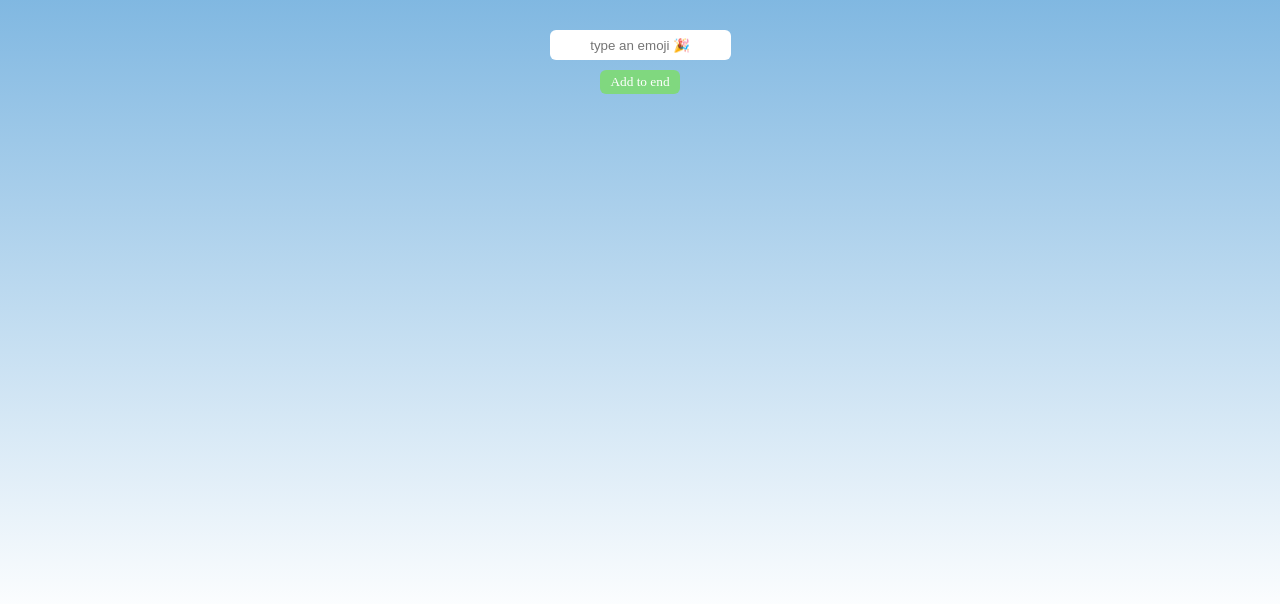
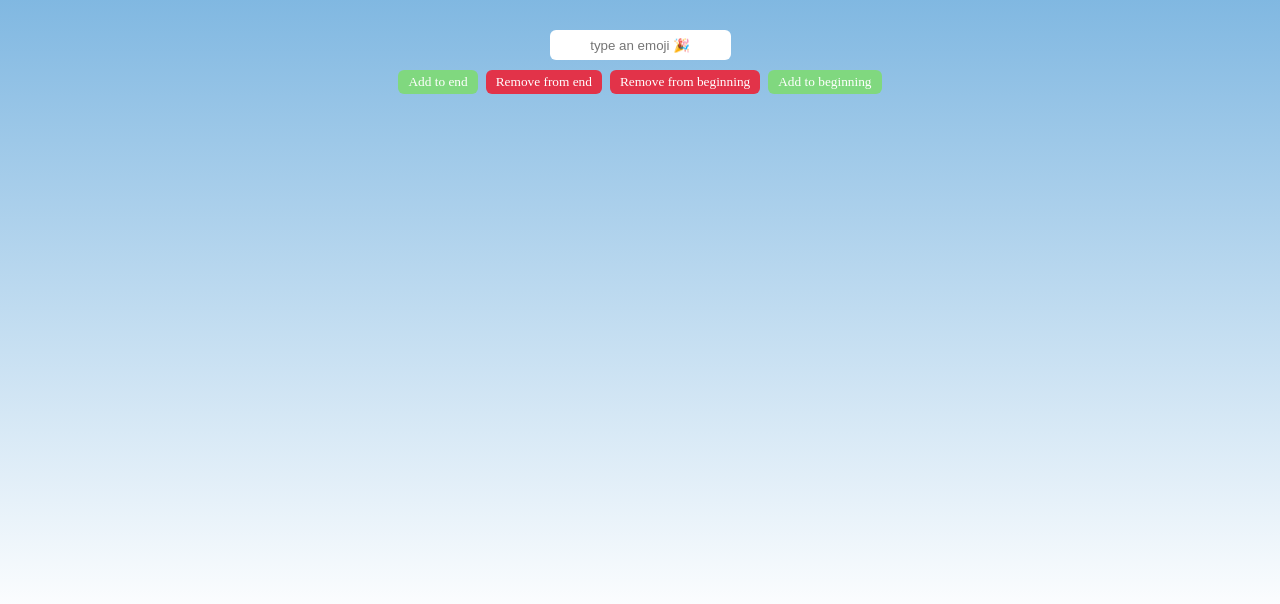
Before and after one commit to ummzahrah/js, a plain HTML site: page week2/8. Project Me/index.html in a window 1280 px wide. Shown: the part 176-780 px from the top of the page. Drawn offline with Linux system fonts and the light colour scheme; a web font is replaced by a local one.

Commit message:
Update index.html

```diff
--- a/week2/8. Project Me/index.html
+++ b/week2/8. Project Me/index.html
@@ -9,6 +9,9 @@
         <input type="text" id="emoji-input" placeholder="type an emoji 🎉">
         <div class="buttons-wrapper">
             <button id="push-btn">Add to end</button>
+            <button id="pop-btn">Remove from end</button>
+          <button id="shift-btn">Remove from beginning</button>
+          <button id="unshift-btn">Add to beginning</button>
         </div>
         <script src="index.js"></script>
     </body>
```
